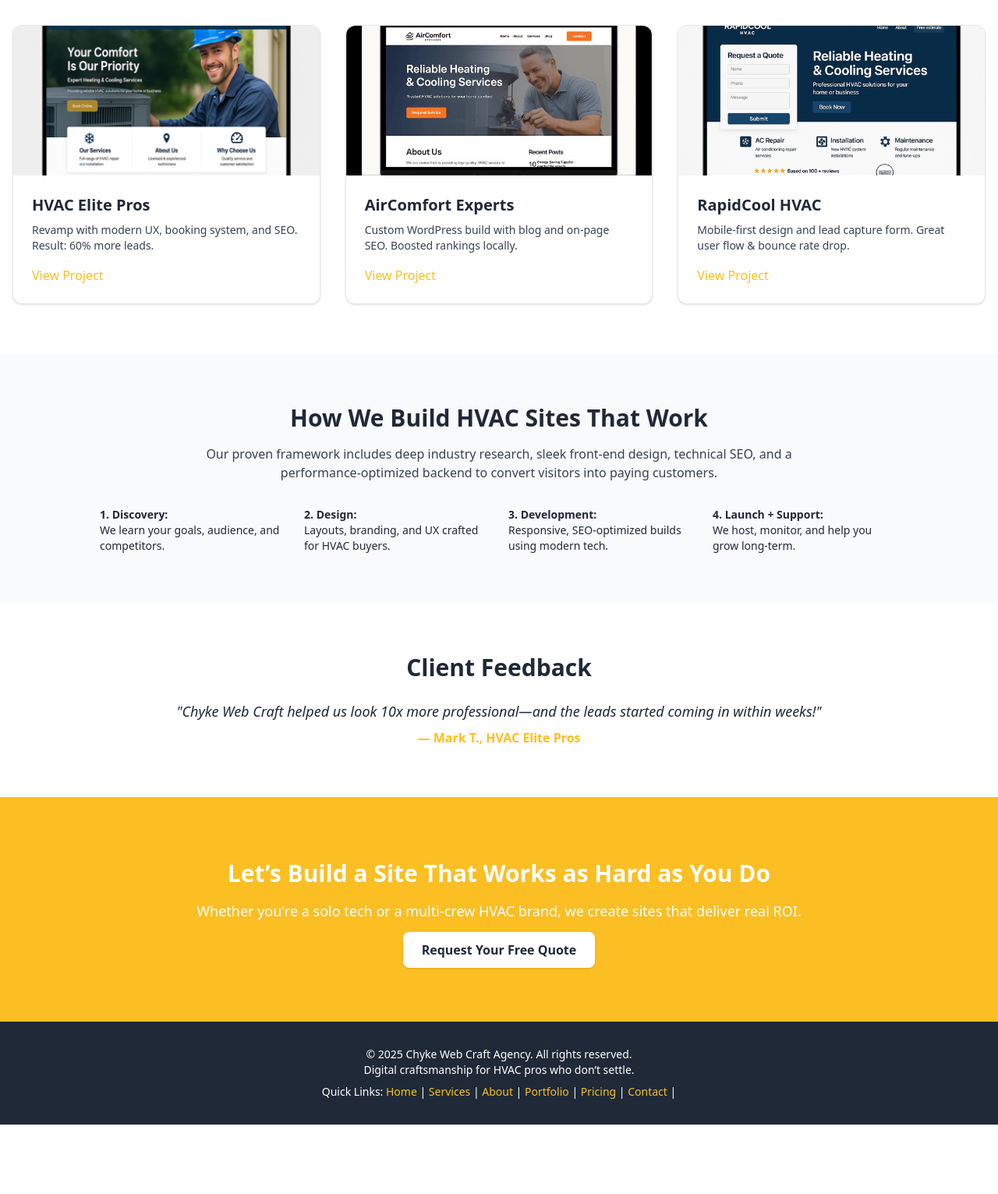
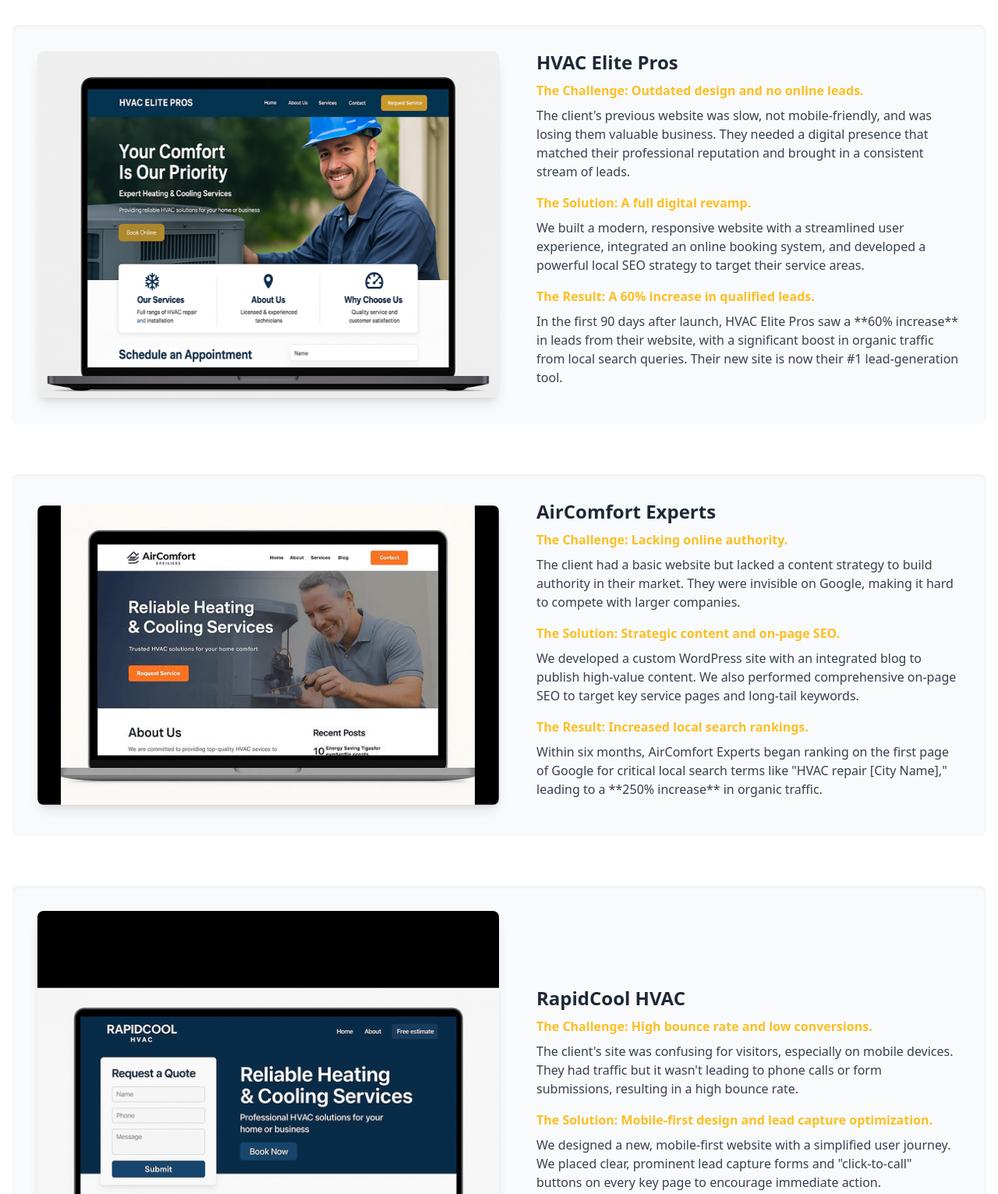
Before and after one commit to solochyke/www.chykewebcraft.com-main-, a plain HTML site: page portfolio.html in a window 1280 px wide. Shown: the part 460-1991 px from the top of the page at 78% size. Before the commit the page ends 1902 px from the top, so only its background shows below. Drawn offline with nearby package versions, Linux system fonts and the light colour scheme.

Commit message:
Update portfolio.html

```diff
--- a/portfolio.html
+++ b/portfolio.html
@@ -4,7 +4,8 @@
   <meta charset="UTF-8" />
   <meta name="viewport" content="width=device-width, initial-scale=1.0" />
   <title>Portfolio | Chyke Web Craft – HVAC Website Examples</title>
-  <meta name="description" content="Explore our high-converting HVAC website projects. See how Chyke Web Craft helps HVAC companies grow with beautiful, lead-focused digital experiences." />
+  <meta name="description" content="Explore our high-converting HVAC website projects. See how Chyke Web Craft helps HVAC companies grow with beautiful, lead-focused digital experiences and real results." />
+  <link rel="icon" href="favicon.ico" type="image/x-icon">
   <script src="https://cdn.tailwindcss.com"></script>
   <script>
     tailwind.config = {
@@ -21,7 +22,6 @@
 </head>
 <body class="bg-white text-navy font-sans">
 
-  <!-- Header -->
   <header class="bg-white shadow-md sticky top-0 z-50">
     <div class="max-w-7xl mx-auto px-4 py-4 flex justify-between items-center">
       <div class="flex items-center space-x-3">
@@ -56,47 +56,53 @@
     </div>
   </header>
 
-  <!-- Hero -->
   <section class="text-center py-20 px-6 bg-gold text-white">
     <h1 class="text-4xl font-bold mb-4">Real Results for Real HVAC Brands</h1>
-    <p class="text-lg md:text-xl max-w-2xl mx-auto">Take a look at the websites we've crafted specifically for heating, cooling, and ventilation pros looking to stand out online..</p>
+    <p class="text-lg md:text-xl max-w-2xl mx-auto">Take a look at the websites we've crafted specifically for heating, cooling, and ventilation pros looking to stand out online.</p>
   </section>
 
-  <!-- Featured Projects -->
   <section class="py-16 px-4 max-w-7xl mx-auto">
     <h2 class="text-3xl font-bold text-center mb-12">Featured HVAC Website Projects</h2>
-    <div class="grid md:grid-cols-3 gap-8">
-      <!-- Project 1 -->
-      <div class="bg-white border border-gray-200 rounded-xl shadow hover:shadow-lg transition">
-        <img src="img/HVAC_Elite_Pros_project_card_1.png" alt="HVAC Elite Pros" class="rounded-t-xl w-full h-48 object-cover">
-        <div class="p-6">
-          <h3 class="text-xl font-semibold mb-2">HVAC Elite Pros</h3>
-          <p class="text-gray-700 text-sm mb-4">Revamp with modern UX, booking system, and SEO. Result: 60% more leads.</p>
-          <a href="img/HVAC_Elite_Pros_project_card_1.png" class="text-gold font-medium hover:underline">View Project</a>
+    <div class="space-y-16">
+      <div class="flex flex-col md:flex-row items-center space-y-6 md:space-y-0 md:space-x-12 p-8 bg-gray-50 rounded-lg shadow-inner">
+        <img src="img/HVAC_Elite_Pros_project_card_1.png" alt="HVAC Elite Pros website screenshot" class="rounded-lg shadow-lg w-full md:w-1/2 object-cover">
+        <div class="w-full md:w-1/2">
+          <h3 class="text-2xl font-bold mb-2">HVAC Elite Pros</h3>
+          <p class="font-semibold text-gold mb-2">The Challenge: Outdated design and no online leads.</p>
+          <p class="text-gray-700 mb-4">The client's previous website was slow, not mobile-friendly, and was losing them valuable business. They needed a digital presence that matched their professional reputation and brought in a consistent stream of leads.</p>
+          <p class="font-semibold text-gold mb-2">The Solution: A full digital revamp.</p>
+          <p class="text-gray-700 mb-4">We built a modern, responsive website with a streamlined user experience, integrated an online booking system, and developed a powerful local SEO strategy to target their service areas.</p>
+          <p class="font-semibold text-gold mb-2">The Result: A 60% increase in qualified leads.</p>
+          <p class="text-gray-700 mb-4">In the first 90 days after launch, HVAC Elite Pros saw a **60% increase** in leads from their website, with a significant boost in organic traffic from local search queries. Their new site is now their #1 lead-generation tool.</p>
         </div>
       </div>
-      <!-- Project 2 -->
-      <div class="bg-white border border-gray-200 rounded-xl shadow hover:shadow-lg transition">
-        <img src="img/AirComfort Experts project_card_2.png" alt="AirComfort Experts" class="rounded-t-xl w-full h-48 object-cover">
-        <div class="p-6">
-          <h3 class="text-xl font-semibold mb-2">AirComfort Experts</h3>
-          <p class="text-gray-700 text-sm mb-4">Custom WordPress build with blog and on-page SEO. Boosted rankings locally.</p>
-          <a href="img/AirComfort Experts project_card_2.png" class="text-gold font-medium hover:underline">View Project</a>
+      <div class="flex flex-col md:flex-row items-center space-y-6 md:space-y-0 md:space-x-12 p-8 bg-gray-50 rounded-lg shadow-inner">
+        <img src="img/AirComfort Experts project_card_2.png" alt="AirComfort Experts website screenshot" class="rounded-lg shadow-lg w-full md:w-1/2 object-cover">
+        <div class="w-full md:w-1/2">
+          <h3 class="text-2xl font-bold mb-2">AirComfort Experts</h3>
+          <p class="font-semibold text-gold mb-2">The Challenge: Lacking online authority.</p>
+          <p class="text-gray-700 mb-4">The client had a basic website but lacked a content strategy to build authority in their market. They were invisible on Google, making it hard to compete with larger companies.</p>
+          <p class="font-semibold text-gold mb-2">The Solution: Strategic content and on-page SEO.</p>
+          <p class="text-gray-700 mb-4">We developed a custom WordPress site with an integrated blog to publish high-value content. We also performed comprehensive on-page SEO to target key service pages and long-tail keywords.</p>
+          <p class="font-semibold text-gold mb-2">The Result: Increased local search rankings.</p>
+          <p class="text-gray-700 mb-4">Within six months, AirComfort Experts began ranking on the first page of Google for critical local search terms like "HVAC repair [City Name]," leading to a **250% increase** in organic traffic.</p>
         </div>
       </div>
-      <!-- Project 3 -->
-      <div class="bg-white border border-gray-200 rounded-xl shadow hover:shadow-lg transition">
-        <img src="img/RapidCool HVAC project _card_3.png" alt="RapidCool HVAC" class="rounded-t-xl w-full h-48 object-cover">
-        <div class="p-6">
-          <h3 class="text-xl font-semibold mb-2">RapidCool HVAC</h3>
-          <p class="text-gray-700 text-sm mb-4">Mobile-first design and lead capture form. Great user flow & bounce rate drop.</p>
-          <a href="#" class="text-gold font-medium hover:underline">View Project</a>
+      <div class="flex flex-col md:flex-row items-center space-y-6 md:space-y-0 md:space-x-12 p-8 bg-gray-50 rounded-lg shadow-inner">
+        <img src="img/RapidCool HVAC project _card_3.png" alt="RapidCool HVAC website screenshot" class="rounded-lg shadow-lg w-full md:w-1/2 object-cover">
+        <div class="w-full md:w-1/2">
+          <h3 class="text-2xl font-bold mb-2">RapidCool HVAC</h3>
+          <p class="font-semibold text-gold mb-2">The Challenge: High bounce rate and low conversions.</p>
+          <p class="text-gray-700 mb-4">The client's site was confusing for visitors, especially on mobile devices. They had traffic but it wasn't leading to phone calls or form submissions, resulting in a high bounce rate.</p>
+          <p class="font-semibold text-gold mb-2">The Solution: Mobile-first design and lead capture optimization.</p>
+          <p class="text-gray-700 mb-4">We designed a new, mobile-first website with a simplified user journey. We placed clear, prominent lead capture forms and "click-to-call" buttons on every key page to encourage immediate action.</p>
+          <p class="font-semibold text-gold mb-2">The Result: Improved user flow and more conversions.</p>
+          <p class="text-gray-700 mb-4">The redesigned site significantly improved the user flow, leading to a **45% drop in bounce rate** and a **double-digit increase** in completed form submissions and phone calls.</p>
         </div>
       </div>
     </div>
   </section>
 
-  <!-- Process Section -->
   <section class="bg-gray-50 py-16 px-4 text-center">
     <h2 class="text-3xl font-bold mb-4">How We Build HVAC Sites That Work</h2>
     <p class="max-w-3xl mx-auto text-gray-700 mb-8">Our proven framework includes deep industry research, sleek front-end design, technical SEO, and a performance-optimized backend to convert visitors into paying customers.</p>
@@ -108,21 +114,12 @@
     </div>
   </section>
 
-  <!-- Testimonials -->
-  <section class="py-16 px-4 max-w-4xl mx-auto text-center">
-    <h2 class="text-3xl font-bold mb-6">Client Feedback</h2>
-    <blockquote class="text-lg italic text-gray-800">"Chyke Web Craft helped us look 10x more professional—and the leads started coming in within weeks!"</blockquote>
-    <p class="mt-2 font-semibold text-gold">— Mark T., HVAC Elite Pros</p>
+  <section class="py-20 px-4 text-center bg-gold text-white">
+    <h2 class="text-3xl font-bold mb-4">Ready for Your Own Success Story?</h2>
+    <p class="text-lg mb-6">Let's build a site that works as hard as you do and delivers real ROI.</p>
+    <a href="https://calendly.com/chykewebcraft-agency" class="bg-white text-navy font-semibold py-3 px-6 rounded-lg shadow hover:bg-gray-100">Book a Free Strategy Session</a>
   </section>
 
-  <!-- CTA -->
-  <section class="py-20 px-4 text-center bg-gold text-white">
-    <h2 class="text-3xl font-bold mb-4">Let’s Build a Site That Works as Hard as You Do</h2>
-    <p class="text-lg mb-6">Whether you're a solo tech or a multi-crew HVAC brand, we create sites that deliver real ROI.</p>
-    <a href="contact.html" class="bg-white text-navy font-semibold py-3 px-6 rounded-lg shadow hover:bg-gray-100">Request Your Free Quote</a>
-  </section>
-
-  <!-- Footer -->
   <footer class="bg-navy text-white text-sm py-8 text-center">
     <p>&copy; 2025 Chyke Web Craft Agency. All rights reserved.</p>
     <p>Digital craftsmanship for HVAC pros who don’t settle.</p>
@@ -145,8 +142,7 @@
   });
 </script>
 
-  <!-- Smartsupp Live Chat script -->
-<script type="text/javascript">
+  <script type="text/javascript">
 var _smartsupp = _smartsupp || {};
 _smartsupp.key = '81470b62a8febcdaa2cbb3690200c256be628e05';
 window.smartsupp||(function(d) {
```
